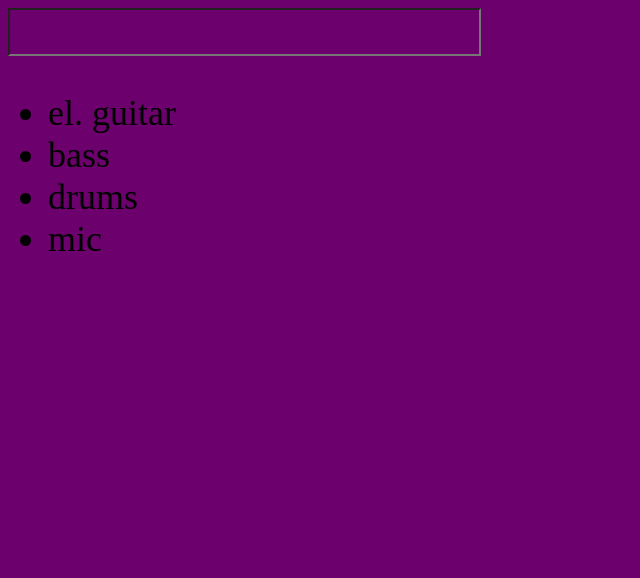
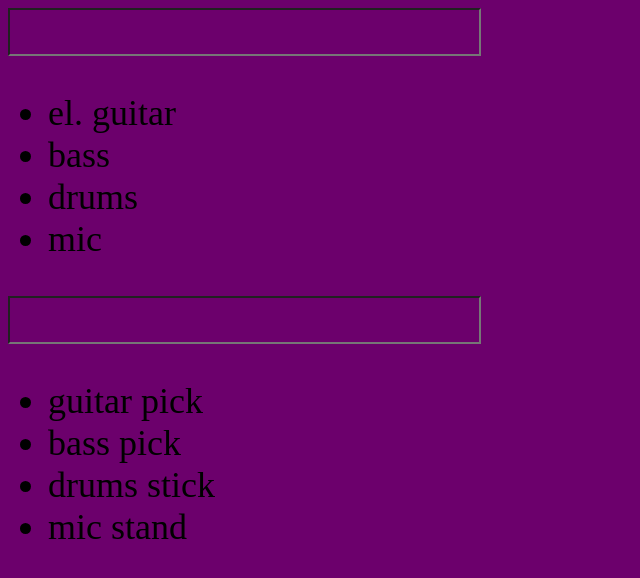
Before and after one commit to valensixx/react_core_conceps, a React (Create React App) app in the folder my-app/: page / in a window 1280 px wide. Shown: the top 578 px of the page, without its empty margins (0-640 px from the left). Built offline with nearby package versions, Linux system fonts and the light colour scheme.

Commit message:
second search bar

```diff
--- a/my-app/src/components/App.js
+++ b/my-app/src/components/App.js
@@ -3,14 +3,23 @@ import CountButton from './countButton/CountButton';
 import SearchBar from './SearchBar/SearchBar';
 
 
-const products = [
-    'el. guitar' , 'bass' , 'drums' , 'mic',
-];
+
 
 const App = () => {
     return (
         <div>
-            <SearchBar products = {products} />
+            <SearchBar products = {
+                [
+                    'el. guitar' , 'bass' , 'drums' , 'mic',
+                ]
+                }
+            />
+             <SearchBar products = {
+                [
+                    'guitar pick' , 'bass pick' , 'drums stick' , 'mic stand',
+                ]
+                }
+            />
         </div>
        //<div>
            // <CountButton incrementBy={1} buttonColor={'red'} />
```
